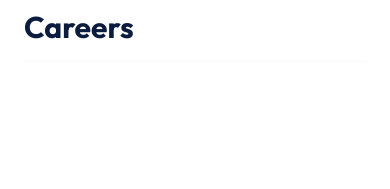
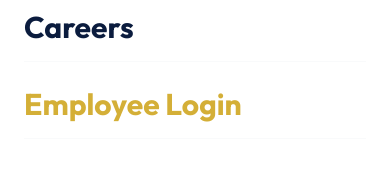
Before and after one commit to udaydau1/Navagathatech.com-New, a Next.js app: page / in a window 390 px wide. Both pictures are taken after a click on the button "Toggle Menu". Shown: the part 443-632 px from the top of the page. Built offline with nearby package versions, Linux system fonts and the light colour scheme; no server answers.

Commit message:
Sync mobile navigation: Add Employee Login/Admin Dashboard to mobile drawer

```diff
--- a/components/Header.tsx
+++ b/components/Header.tsx
@@ -140,6 +140,21 @@ export function Header() {
                                     </Link>
                                 </motion.div>
                             ))}
+
+                            <motion.div
+                                initial={{ opacity: 0, x: 20 }}
+                                animate={{ opacity: 1, x: 0 }}
+                                transition={{ delay: 0.1 + navigation.length * 0.05 }}
+                            >
+                                <Link
+                                    href={userEmail ? (userEmail === "hr@navagathatech.com" ? "/admin" : "#") : "/login"}
+                                    className="text-3xl font-bold text-secondary py-4 block border-b border-gray-50 flex items-center justify-between group"
+                                    onClick={() => setMobileMenuOpen(false)}
+                                >
+                                    {userEmail ? (userEmail === "hr@navagathatech.com" ? "Admin Dashboard" : userEmail.split("@")[0]) : "Employee Login"}
+                                    <ArrowRight size={24} className="text-secondary opacity-0 group-hover:opacity-100 transition-opacity" />
+                                </Link>
+                            </motion.div>
                         </div>
 
                         <motion.div
```
